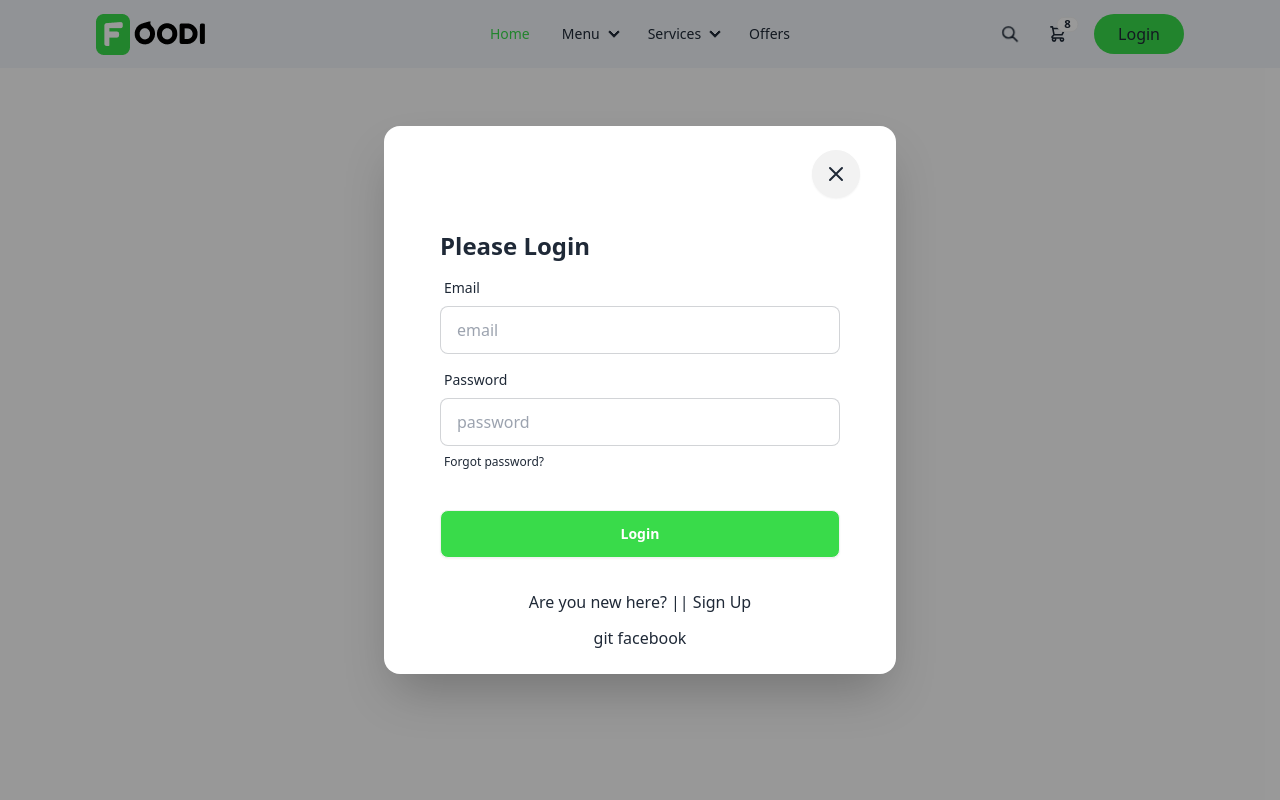
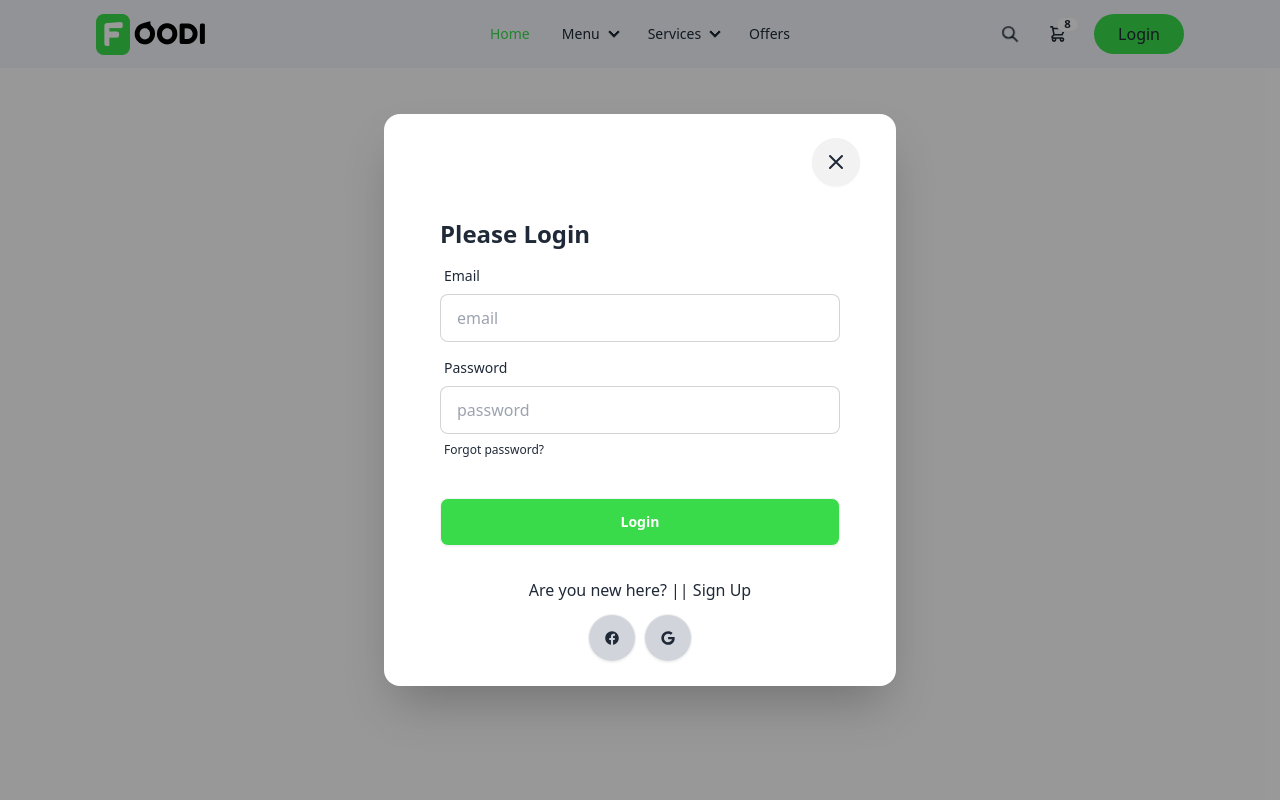
Before and after one commit to hridayroy19/food-project, a React (Vite) app: page /login in a window 1280 px wide. Both pictures are taken after a click on the button "Login". Shown: the top 800 px of the page. Built offline with nearby package versions, Linux system fonts and the light colour scheme; no server answers.

Commit message:
update login btn

```diff
--- a/src/component/pages/Login.jsx
+++ b/src/component/pages/Login.jsx
@@ -1,3 +1,6 @@
+import { FaGoogle } from "react-icons/fa";
+import { FaFacebook } from "react-icons/fa";
+
 
 const Login = () => {
     return (
@@ -35,11 +38,20 @@ const Login = () => {
                 </form>
                 <div className="text-center"> Are you new here? || <a href="/signUp">Sign Up</a>
 
-                   <div className=" mt-3">
-                    git facebook
+
+                </div>
+                <div className=" mt-3   ">
+                   <div className=" w-full text-center justify-center flex gap-2 text-xl  mx-auto">
+                   <button className="btn btn-circle hover:text-white hover:bg-green bg-gray-300">
+                   <FaFacebook></FaFacebook>
+                    </button>
+                    <button className="btn btn-circle hover:text-white bg-gray-300 hover:bg-green">
+                    <FaGoogle></FaGoogle>
+                    </button>
                    </div>
-                </div>
+                   </div>
             </div>
+
         </dialog>
     );
 };
```
